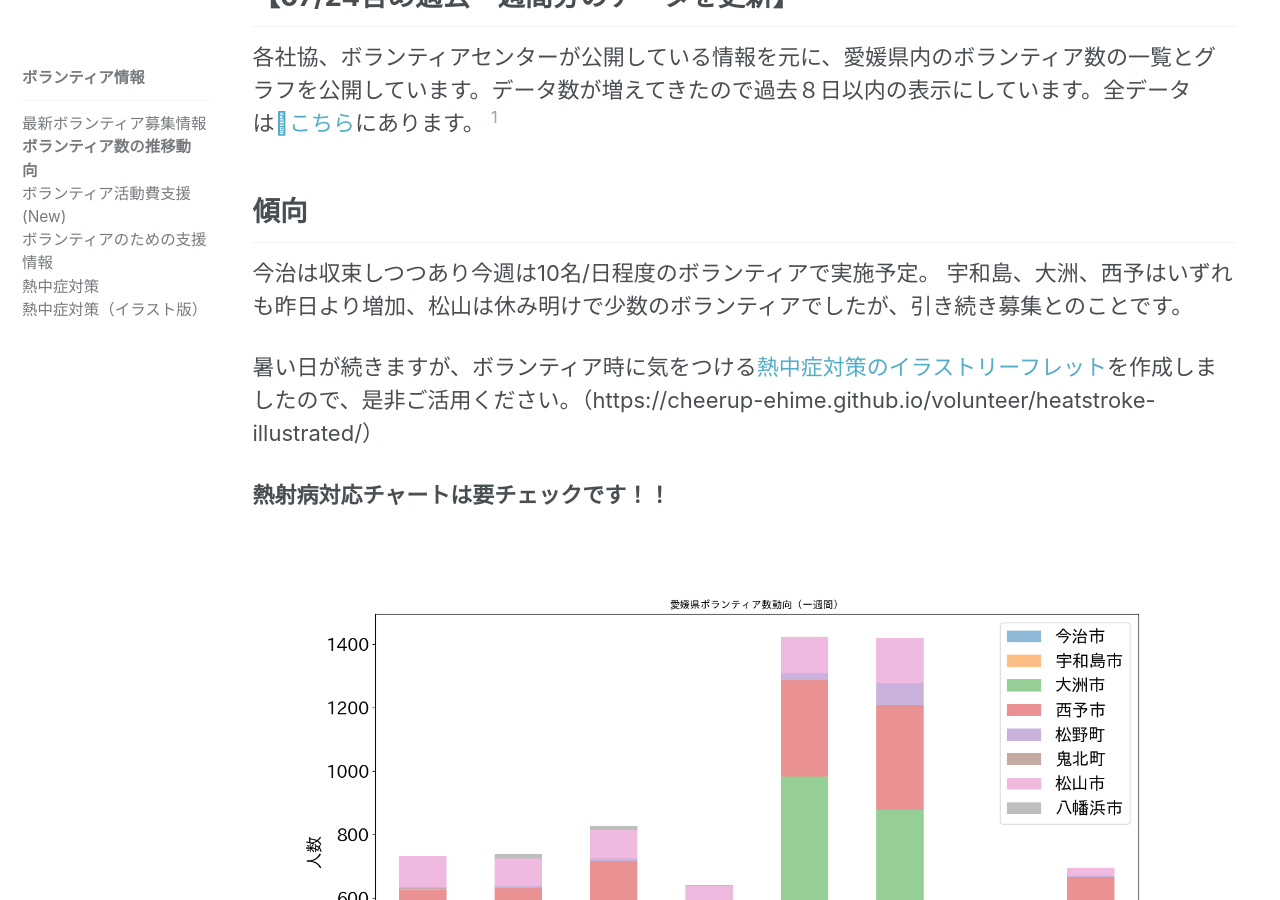
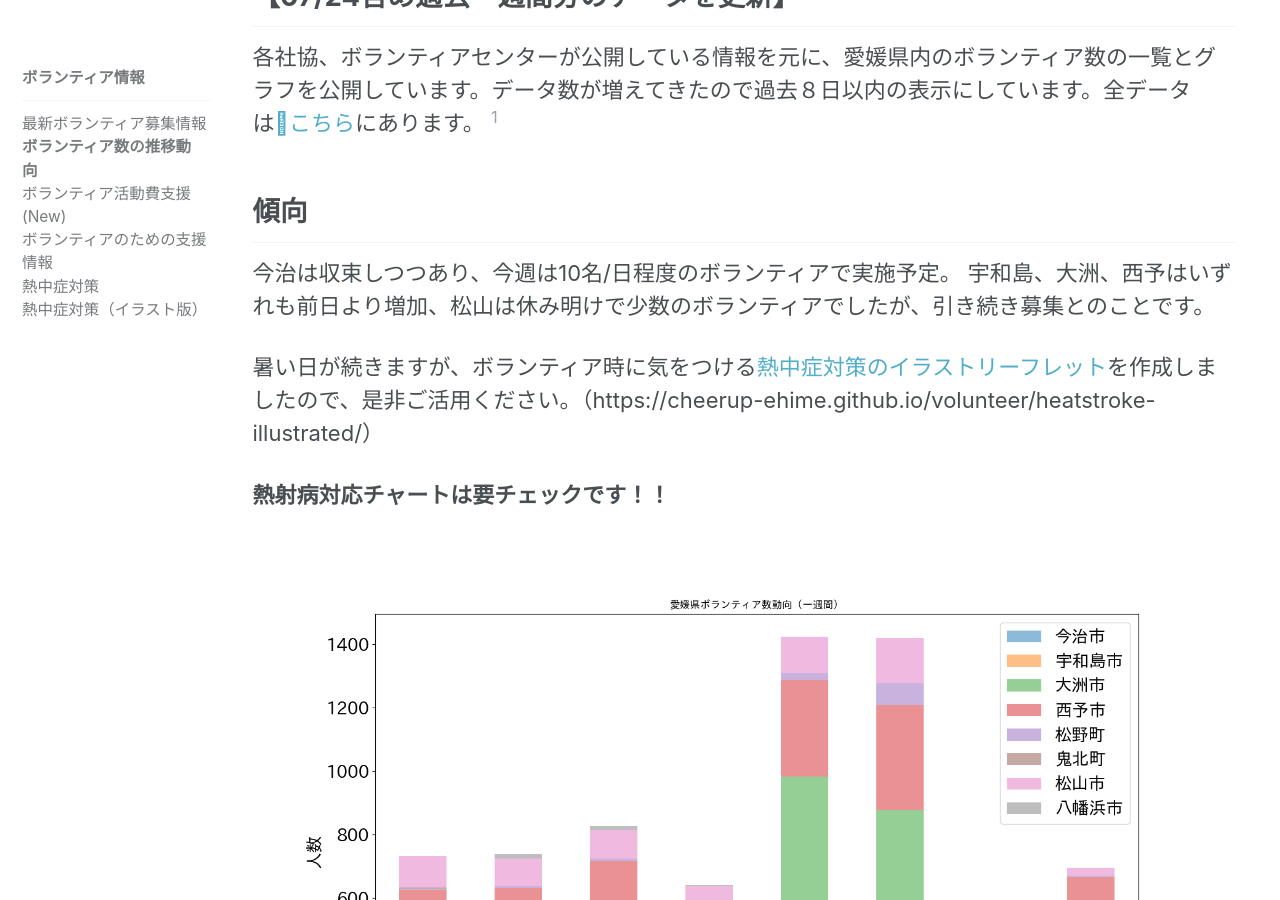
Before and after one commit to cheerup-ehime/cheerup-ehime.github.io, a Jekyll site: the page built from _pages/volunteer_aggregation.md, in a window 1280 px wide and 900 px high, scrolled down 1313 px. Built offline with Jekyll 4.4.1, drawn with Linux system fonts in a browser that asks for light colours; comment, search, counter and statistics services are not loaded; some of the changed text lies outside the part shown.

Commit message:
日付変更

```diff
--- a/_pages/volunteer_aggregation.md
+++ b/_pages/volunteer_aggregation.md
@@ -24,9 +24,8 @@ sidebar:
 
 ## 傾向
 
-今治は収束しつつあり今週は10名/日程度のボランティアで実施予定。
-宇和島、大洲、西予はいずれも昨日より増加、松山は休み明けで少数のボランティアでしたが、引き続き募集とのことです。
-
+今治は収束しつつあり、今週は10名/日程度のボランティアで実施予定。
+宇和島、大洲、西予はいずれも前日より増加、松山は休み明けで少数のボランティアでしたが、引き続き募集とのことです。
 
 暑い日が続きますが、ボランティア時に気をつける[熱中症対策のイラストリーフレット](https://cheerup-ehime.github.io/volunteer/heatstroke-illustrated/)を作成しましたので、是非ご活用ください。（https://cheerup-ehime.github.io/volunteer/heatstroke-illustrated/）
 
```
Also changed, not shown: other parts of _pages/volunteer_aggregation.md (+1 -1 lines).
